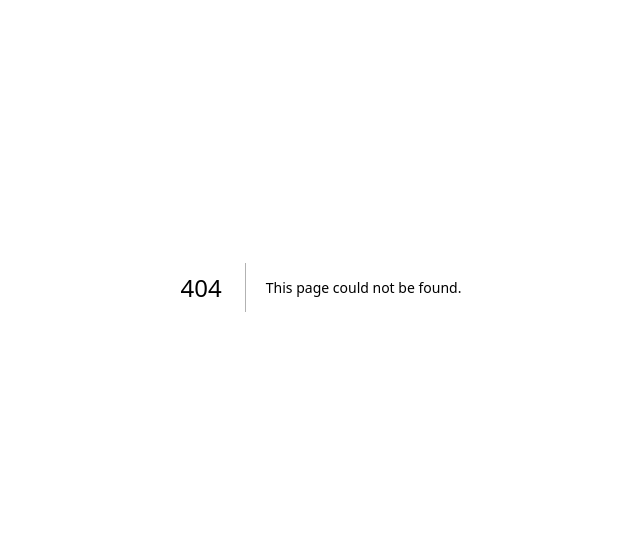
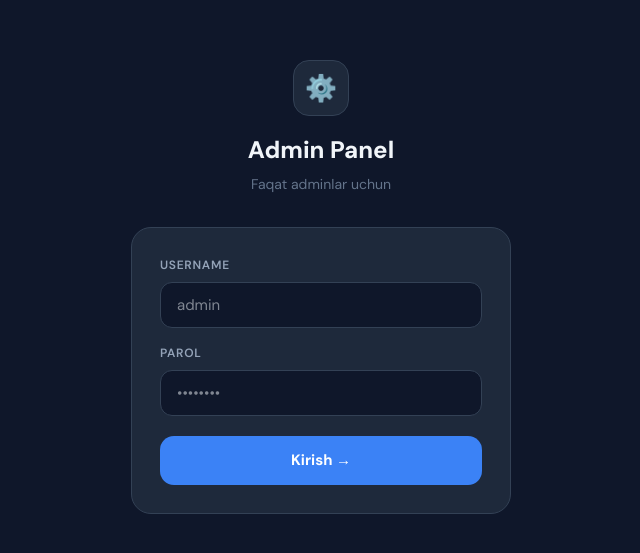
Before and after one commit to Abdumalik0707/musa, a Next.js app: page /admin/login in a window 1280 px wide. Before the commit this address had no page. Shown: the part 113-666 px from the top of the page, without its empty margins (319-959 px from the left). Built offline with nearby package versions, Linux system fonts and the light colour scheme.

Commit message:
Add separate admin login page at /admin/login

```diff
--- /dev/null
+++ b/app/admin/login/page.tsx
@@ -0,0 +1,178 @@
+"use client";
+
+import { useState } from "react";
+import { useRouter } from "next/navigation";
+
+export default function AdminLoginPage() {
+  const router = useRouter();
+  const [username, setUsername] = useState("");
+  const [pass, setPass] = useState("");
+  const [loading, setLoading] = useState(false);
+  const [error, setError] = useState("");
+
+  async function handleSubmit(e: React.FormEvent) {
+    e.preventDefault();
+    setError("");
+    setLoading(true);
+
+    try {
+      const res = await fetch("/api/auth/login", {
+        method: "POST",
+        headers: { "Content-Type": "application/json" },
+        body: JSON.stringify({ username, password: pass }),
+      });
+
+      const data = await res.json();
+
+      if (!res.ok) {
+        setError(data.error || "Xatolik yuz berdi");
+        return;
+      }
+
+      if (!data.user.isAdmin && data.user.type !== "admin") {
+        setError("Siz admin emassiz");
+        return;
+      }
+
+      localStorage.setItem("musa_user", JSON.stringify(data.user));
+      router.push("/admin");
+    } catch {
+      setError("Server bilan bog'lanishda xatolik");
+    } finally {
+      setLoading(false);
+    }
+  }
+
+  return (
+    <div
+      style={{
+        minHeight: "100vh",
+        background: "#0f172a",
+        display: "flex",
+        alignItems: "center",
+        justifyContent: "center",
+        padding: "24px",
+      }}
+    >
+      <div style={{ width: "100%", maxWidth: 380 }}>
+        <div style={{ textAlign: "center", marginBottom: 32 }}>
+          <div
+            style={{
+              width: 56,
+              height: 56,
+              borderRadius: 16,
+              background: "#1e293b",
+              border: "1px solid #334155",
+              display: "grid",
+              placeItems: "center",
+              fontSize: 26,
+              margin: "0 auto 16px",
+            }}
+          >
+            ⚙️
+          </div>
+          <h1 style={{ color: "#f1f5f9", fontSize: 24, fontWeight: 800, margin: "0 0 6px" }}>
+            Admin Panel
+          </h1>
+          <p style={{ color: "#64748b", fontSize: 14, margin: 0 }}>
+            Faqat adminlar uchun
+          </p>
+        </div>
+
+        <div
+          style={{
+            background: "#1e293b",
+            border: "1px solid #334155",
+            borderRadius: 20,
+            padding: "28px",
+          }}
+        >
+          <form onSubmit={handleSubmit} style={{ display: "flex", flexDirection: "column", gap: 16 }}>
+            <div>
+              <label style={{ display: "block", color: "#94a3b8", fontSize: 12, fontWeight: 600, marginBottom: 8, textTransform: "uppercase", letterSpacing: "0.06em" }}>
+                Username
+              </label>
+              <input
+                value={username}
+                onChange={(e) => setUsername(e.target.value)}
+                placeholder="admin"
+                required
+                style={{
+                  width: "100%",
+                  height: 46,
+                  borderRadius: 12,
+                  border: "1px solid #334155",
+                  background: "#0f172a",
+                  padding: "0 16px",
+                  fontSize: 15,
+                  color: "#f1f5f9",
+                  outline: "none",
+                  boxSizing: "border-box",
+                }}
+              />
+            </div>
+
+            <div>
+              <label style={{ display: "block", color: "#94a3b8", fontSize: 12, fontWeight: 600, marginBottom: 8, textTransform: "uppercase", letterSpacing: "0.06em" }}>
+                Parol
+              </label>
+              <input
+                type="password"
+                value={pass}
+                onChange={(e) => setPass(e.target.value)}
+                placeholder="••••••••"
+                required
+                style={{
+                  width: "100%",
+                  height: 46,
+                  borderRadius: 12,
+                  border: "1px solid #334155",
+                  background: "#0f172a",
+                  padding: "0 16px",
+                  fontSize: 15,
+                  color: "#f1f5f9",
+                  outline: "none",
+                  boxSizing: "border-box",
+                }}
+              />
+            </div>
+
+            {error && (
+              <div
+                style={{
+                  padding: "10px 14px",
+                  borderRadius: 10,
+                  background: "rgba(239,68,68,0.1)",
+                  border: "1px solid rgba(239,68,68,0.3)",
+                  color: "#f87171",
+                  fontSize: 13,
+                }}
+              >
+                ⚠️ {error}
+              </div>
+            )}
+
+            <button
+              type="submit"
+              disabled={loading}
+              style={{
+                padding: "13px",
+                borderRadius: 14,
+                background: "#3b82f6",
+                color: "#fff",
+                fontWeight: 700,
+                fontSize: 15,
+                border: "none",
+                cursor: loading ? "not-allowed" : "pointer",
+                opacity: loading ? 0.7 : 1,
+                marginTop: 4,
+              }}
+            >
+              {loading ? "Tekshirilmoqda..." : "Kirish →"}
+            </button>
+          </form>
+        </div>
+      </div>
+    </div>
+  );
+}
```
